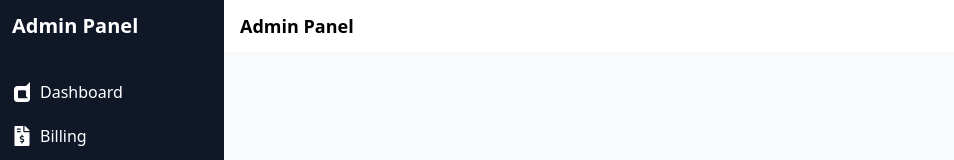
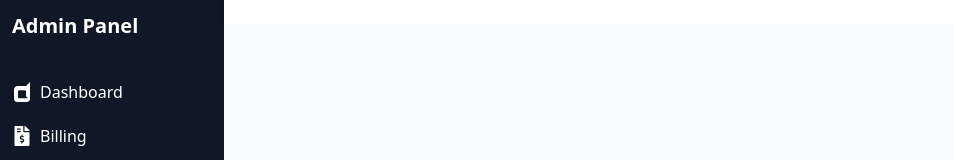
Before and after one commit to alphaseam/Bill001FE, a React (Vite) app: page /admin in a window 1280 px wide. Shown: the top 160 px of the page, without its empty margins (0-954 px from the left). Built offline with nearby package versions, Linux system fonts and the light colour scheme; sample sign-in values are in the browser's storage.

Commit message:
Made changes in Admin Panel

```diff
--- a/src/pages/admin/Admin.jsx
+++ b/src/pages/admin/Admin.jsx
@@ -102,23 +102,18 @@ const Admin = () => {
       {/* Main Content */}
       <div className="flex-1 flex flex-col">
         {/* Header */}
-        <header className="bg-white shadow px-4 py-3 flex flex-col md:flex-row md:justify-between md:items-center gap-3">
-          <h1 className="text-lg font-semibold text-center md:text-left">
-            Admin Panel
-          </h1>
-
-          {/* Only show on dashboard */}
+        <header className="bg-white shadow px-4 py-3 flex justify-end items-center">
           {isDashboard && (
-            <div className="flex flex-col sm:flex-row gap-2 w-full md:w-auto justify-center md:justify-end">
+            <div className="flex gap-2">
               <button
                 onClick={() => navigate("/dashboard")}
-                className="bg-blue-500 text-white px-4 py-2 rounded hover:bg-blue-600 w-full sm:w-auto"
+                className="bg-blue-500 text-white px-4 py-2 rounded hover:bg-blue-600"
               >
                 User Panel
               </button>
               <button
                 onClick={handleLogout}
-                className="bg-red-500 text-white px-4 py-2 rounded hover:bg-red-600 w-full sm:w-auto"
+                className="bg-red-500 text-white px-4 py-2 rounded hover:bg-red-600"
               >
                 Logout
               </button>
```
